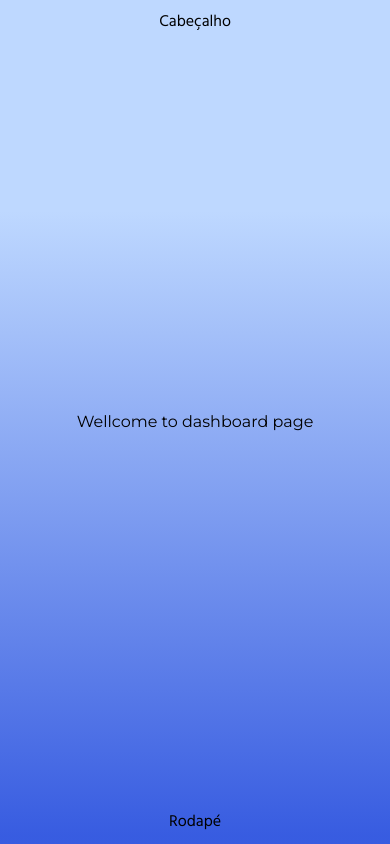
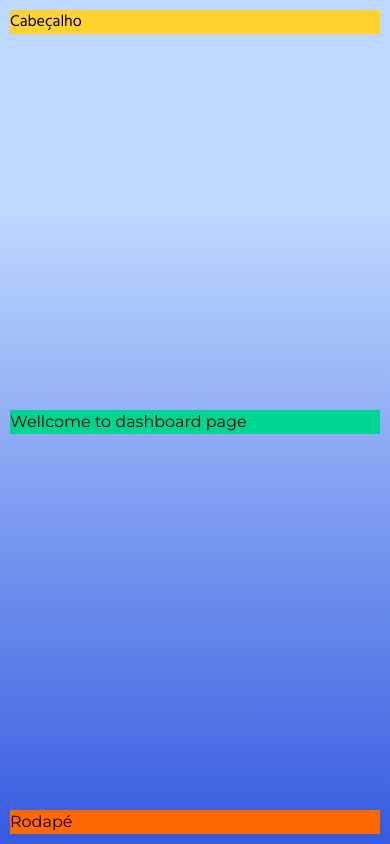
Before and after one commit to FelipeEduardoOliveira/cfive-dashboard, a Next.js app: page /1 in a window 390 px wide. Built offline with nearby package versions, Linux system fonts and the light colour scheme.

Commit message:
feat: resolve mobile style

```diff
--- a/src/app/[dashboard]/page.tsx
+++ b/src/app/[dashboard]/page.tsx
@@ -4,12 +4,14 @@ import React from 'react';
 
 export default function Home() {
   return (
-    <div className="flex flex-col justify-between items-center min-h-screen p-2.5">
-      <div>Cabeçalho</div>
-      <div>
+    <div className="flex flex-col justify-between items-center min-h-screen p-2.5 w-full ">
+      <div className="bg-amber-300 w-full max-w-96">Cabeçalho</div>
+      <div className="bg-emerald-400 w-full max-w-96">
         <h1>Wellcome to dashboard page</h1>
       </div>
-      <div>Rodapé</div>
+      <div className="bg-orange-500 w-full max-w-96">
+        <h1>Rodapé</h1>
+      </div>
     </div>
   );
 }
--- a/src/app/layout.tsx
+++ b/src/app/layout.tsx
@@ -3,6 +3,7 @@ import { Montserrat, Hind } from 'next/font/google';
 import 'react-toastify/dist/ReactToastify.css';
 import './globals.css';
 import { ToastContainer } from 'react-toastify';
+import Head from 'next/head';
 
 const montserrat = Montserrat({
   weight: ['400', '500', '700'], // Pesos da fonte Montserrat
@@ -27,6 +28,10 @@ export default function RootLayout({
 }>) {
   return (
     <html lang="en">
+      <Head>
+        <meta name="theme-color" content="bed8ff" />
+        <meta name="apple-mobile-web-app-status-bar-style" content="black-translucent" />
+      </Head>
       <body className={`${montserrat.variable} ${hind.variable} antialiased`}>
         {children}
         <ToastContainer
--- a/src/app/page.tsx
+++ b/src/app/page.tsx
@@ -5,7 +5,7 @@ import LoginForm from '@/components/Forms/Login';
 
 export default function Home() {
   return (
-    <div className=" flex justify-center items-center min-h-screen p-2.5">
+    <div className=" flex justify-center items-center min-h-screen p-2.5 ">
       <LoginForm />
     </div>
   );
--- a/src/components/Forms/Login/index.tsx
+++ b/src/components/Forms/Login/index.tsx
@@ -32,7 +32,7 @@ export default function LoginForm() {
       validateOnChange={true}
     >
       {({ values, handleChange, isSubmitting, errors, touched }) => (
-        <Form className="flex flex-col justify-center gap-8 w-full max-w-2xl">
+        <Form className="flex flex-col justify-center gap-8 w-full max-w-96">
           <div>
             <Title title="Bem vindo" />
             <Paragraph title="Conectando ideias com tecnologia" />
```
